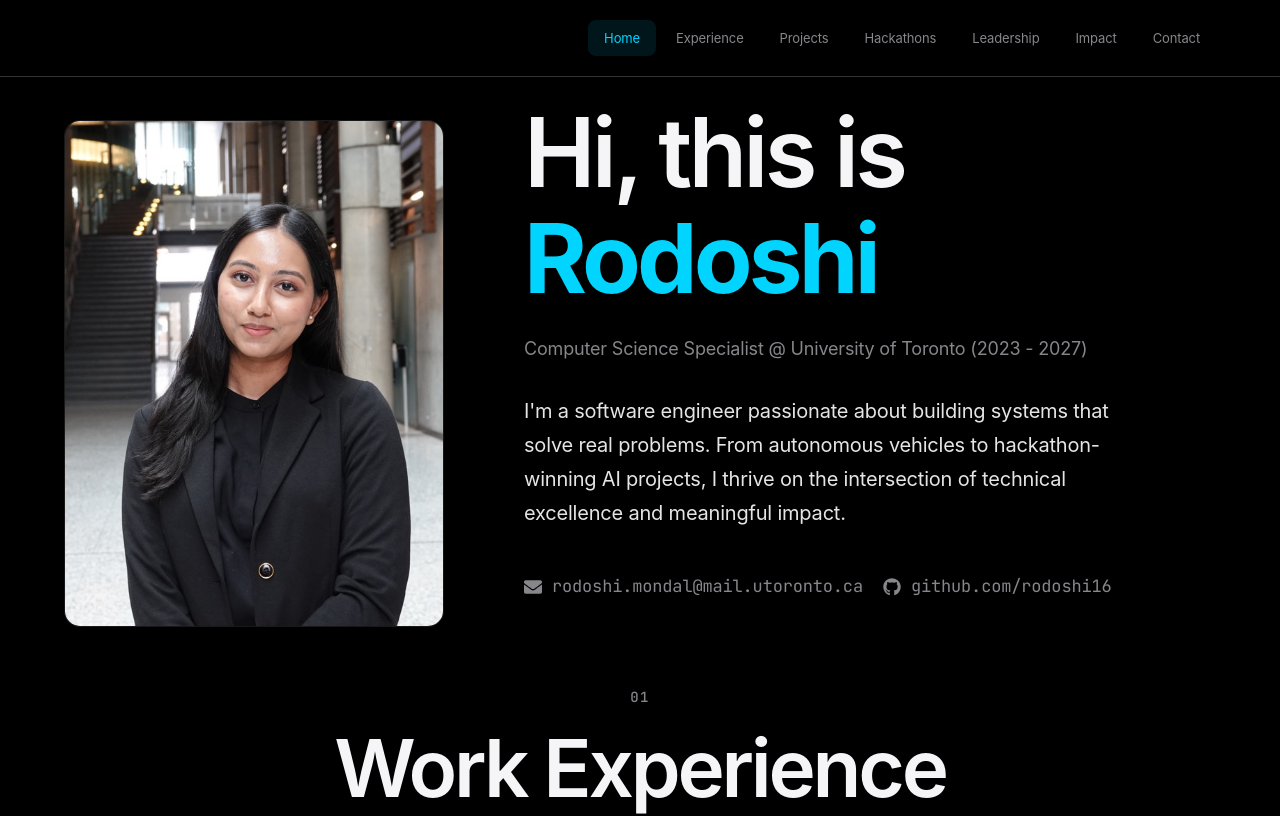
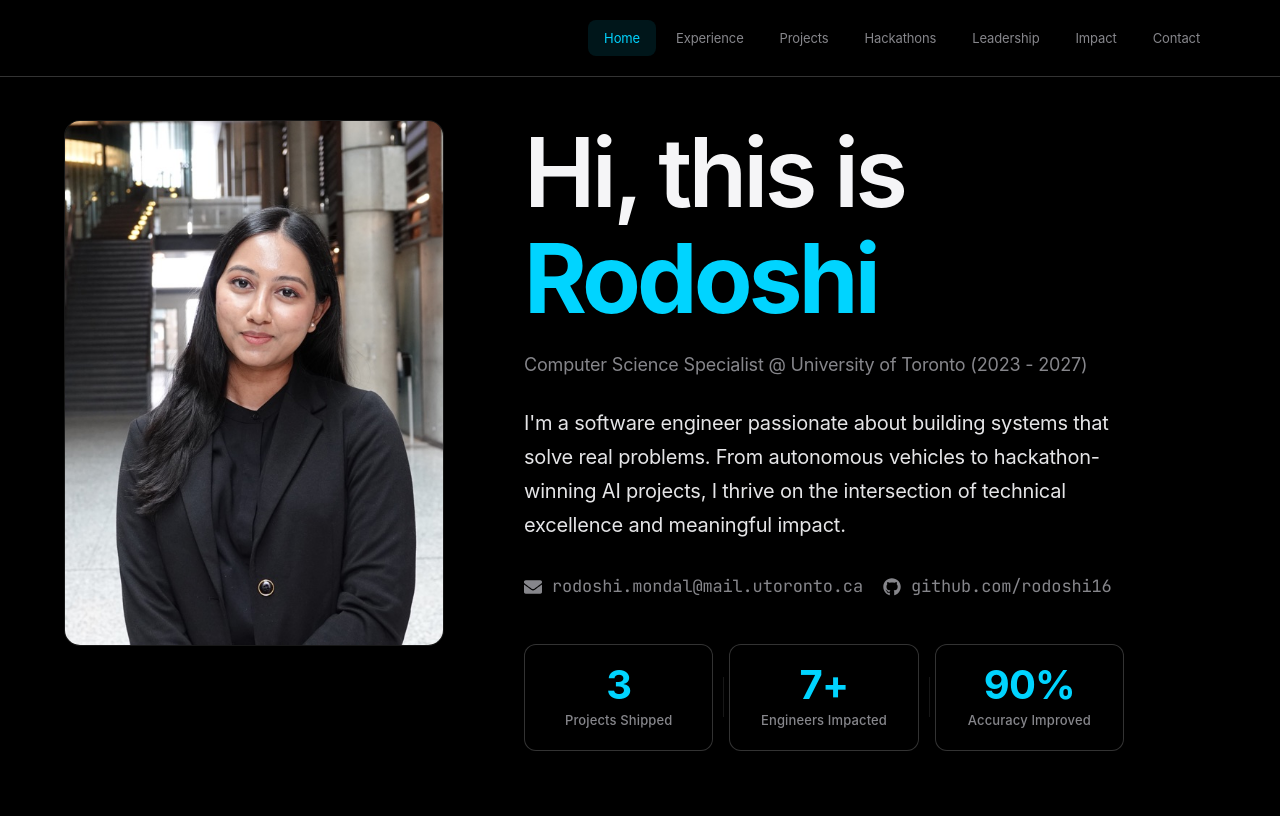
Before and after one commit to rodoshi16/portfolio, a React (Vite) app: page / in a window 1280 px wide. Shown: the top 816 px of the page. Built offline with nearby package versions, Linux system fonts and the light colour scheme.

Commit message:
hero card with metrics

```diff
--- a/src/App.css
+++ b/src/App.css
@@ -17,7 +17,7 @@ section {
 section#hero {
   min-height: auto;
   padding: 0;
-  padding-bottom: 0;
+  padding-bottom: 40px;
 }
 
 section#work-experience {
--- a/src/components/Hero.css
+++ b/src/components/Hero.css
@@ -36,7 +36,7 @@
 
 .photo-container {
   width: 100%;
-  aspect-ratio: 3 / 4;
+  aspect-ratio: 3 / 4.15;
   border-radius: 16px;
   overflow: hidden;
   border: 1px solid rgba(255, 255, 255, 0.08);
@@ -56,13 +56,13 @@
   display: flex;
   flex-direction: column;
   gap: 28px;
-  padding-top: 20px;
+  padding-top: 40px;
 }
 
 .hero-intro {
   display: flex;
   flex-direction: column;
-  gap: 24px;
+  gap: 20px;
 }
 
 .hero-name {
@@ -105,7 +105,7 @@
   display: flex;
   align-items: center;
   gap: 20px;
-  margin-top: 12px;
+  margin-top: 4px;
   flex-wrap: wrap;
 }
 
@@ -129,6 +129,66 @@
 .contact-icon {
   font-size: 18px;
   flex-shrink: 0;
+}
+
+.hero-metrics-card {
+  margin-top: 16px;
+  padding: 0;
+  background: transparent;
+  border: none;
+  border-radius: 12px;
+  backdrop-filter: blur(10px);
+  max-width: 600px;
+}
+
+.hero-metrics-grid {
+  display: grid;
+  grid-template-columns: repeat(3, 1fr);
+  gap: 16px;
+}
+
+.hero-metric-item {
+  display: flex;
+  flex-direction: column;
+  align-items: center;
+  text-align: center;
+  position: relative;
+  padding: 20px;
+  background: rgba(0, 0, 0, 0.4);
+  border: 1px solid rgba(255, 255, 255, 0.2);
+  border-radius: 12px;
+  box-shadow: 0 4px 20px rgba(0, 0, 0, 0.3);
+}
+
+.hero-metric-item::after {
+  content: '';
+  position: absolute;
+  right: -12px;
+  top: 50%;
+  transform: translateY(-50%);
+  width: 1px;
+  height: 40px;
+  background: rgba(255, 255, 255, 0.1);
+}
+
+.hero-metric-item:last-child::after {
+  display: none;
+}
+
+.hero-metric-value {
+  font-size: clamp(28px, 3.5vw, 40px);
+  font-weight: 700;
+  color: #00d4ff;
+  margin-bottom: 6px;
+  letter-spacing: -0.02em;
+  line-height: 1;
+}
+
+.hero-metric-label {
+  font-size: 13px;
+  color: #86868b;
+  font-weight: 500;
+  letter-spacing: 0.01em;
 }
 
 @media (max-width: 1024px) {
@@ -163,4 +223,23 @@
   .hero-right {
     text-align: center;
   }
+
+  .hero-metrics-card {
+    padding: 20px;
+    margin-top: 24px;
+    max-width: 100%;
+  }
+
+  .hero-metrics-grid {
+    grid-template-columns: 1fr;
+    gap: 24px;
+  }
+
+  .hero-metric-item::after {
+    display: none;
+  }
+
+  .hero-metric-value {
+    font-size: clamp(32px, 5vw, 40px);
+  }
 }
--- a/src/components/Hero.tsx
+++ b/src/components/Hero.tsx
@@ -43,6 +43,22 @@ export default function Hero() {
                   <span>github.com/rodoshi16</span>
                 </a>
               </div>
+              <div className="hero-metrics-card">
+                <div className="hero-metrics-grid">
+                  <div className="hero-metric-item">
+                    <div className="hero-metric-value">3</div>
+                    <div className="hero-metric-label">Projects Shipped</div>
+                  </div>
+                  <div className="hero-metric-item">
+                    <div className="hero-metric-value">7+</div>
+                    <div className="hero-metric-label">Engineers Impacted</div>
+                  </div>
+                  <div className="hero-metric-item">
+                    <div className="hero-metric-value">90%</div>
+                    <div className="hero-metric-label">Accuracy Improved</div>
+                  </div>
+                </div>
+              </div>
             </div>
           </div>
         </div>
--- a/src/components/MiniMe.tsx
+++ b/src/components/MiniMe.tsx
@@ -1,5 +1,5 @@
 import { useState } from 'react'
-import { FaEnvelope, FaGithub, FaLinkedin, FaPaperPlane } from 'react-icons/fa'
+import { FaEnvelope, FaGithub, FaPaperPlane } from 'react-icons/fa'
 import './MiniMe.css'
 
 export default function MiniMe() {
@@ -128,21 +128,6 @@ export default function MiniMe() {
                     <div className="social-text">github.com/rodoshi16</div>
                   </div>
                 </a>
-
-                <a
-                  href="https://www.linkedin.com/in/rodoshi-mondal-99249126b/"
-                  target="_blank"
-                  rel="noopener noreferrer"
-                  className="social-link"
-                >
-                  <div className="social-icon linkedin">
-                    <FaLinkedin />
-                  </div>
-                  <div className="social-info">
-                    <div className="social-label">LinkedIn</div>
-                    <div className="social-text">Connect with me</div>
-                  </div>
-                </a>
               </div>
             </div>
           </div>
--- a/src/components/WorkExperience.tsx
+++ b/src/components/WorkExperience.tsx
@@ -14,7 +14,7 @@ export default function WorkExperience() {
         transition={{ duration: 0.6 }}
       >
         <div className="section-number">01</div>
-        <h2 className="section-title">Work Experience</h2>
+        <h2 className="section-title">Industry Experience</h2>
         <p className="section-subtitle">Production software for autonomous vehicle systems</p>
       </motion.div>
 
```
